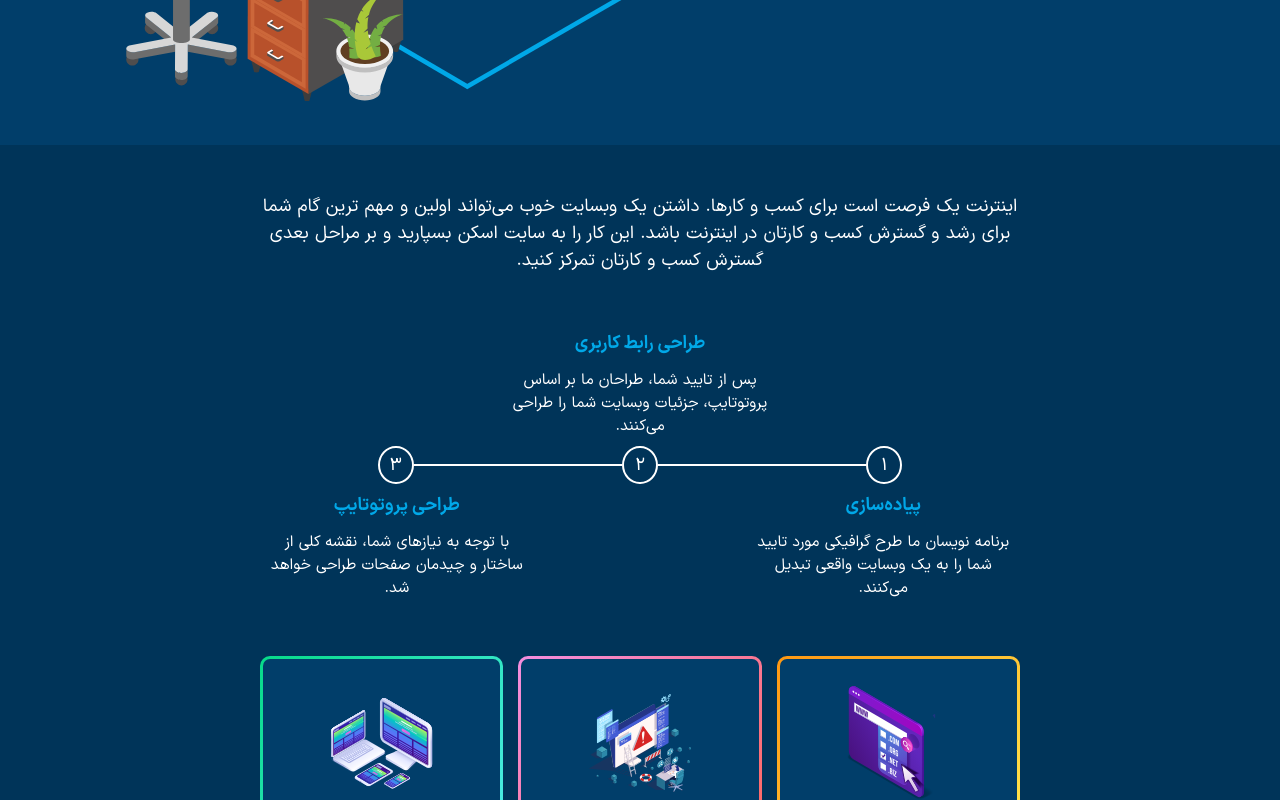
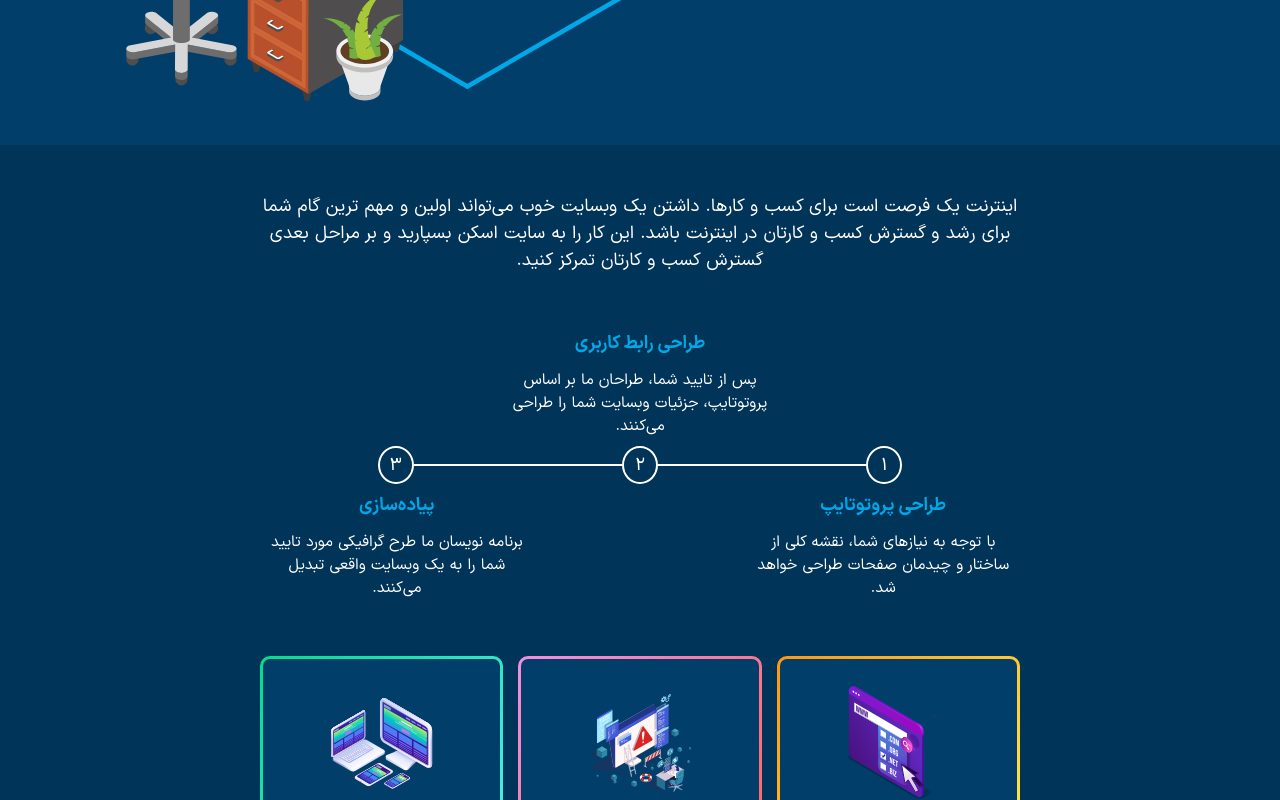
Before and after one commit to amir-reza-programmer/Sitescan, a React (Create React App) app: page /home in a window 1280 px wide. Shown: the part 391-1191 px from the top of the page. Built offline with nearby package versions, Linux system fonts and the light colour scheme.

Commit message:
dev steps numbers mismatch

```diff
--- a/src/components/mainPages/HomePage/DevSteps.jsx
+++ b/src/components/mainPages/HomePage/DevSteps.jsx
@@ -22,17 +22,17 @@ const DevSteps = () => {
 
       <div className={styles.bottom}>
         <div className={styles.step}>
+          <div className={styles.step__title}>طراحی پروتوتایپ</div>
+          <p className={styles.step__description}>
+            با توجه به نیازهای شما، نقشه کلی از ساختار و چیدمان صفحات طراحی
+            خواهد شد.
+          </p>
+        </div>
+        <div className={styles.step}>
           <div className={styles.step__title}>پیاده‌سازی</div>
           <p className={styles.step__description}>
             برنامه نویسان ما طرح گرافیکی مورد تایید شما را به یک وبسایت واقعی
             تبدیل می‌کنند.
-          </p>
-        </div>
-        <div className={styles.step}>
-          <div className={styles.step__title}>طراحی پروتوتایپ</div>
-          <p className={styles.step__description}>
-            با توجه به نیازهای شما، نقشه کلی از ساختار و چیدمان صفحات طراحی
-            خواهد شد.
           </p>
         </div>
       </div>
```
